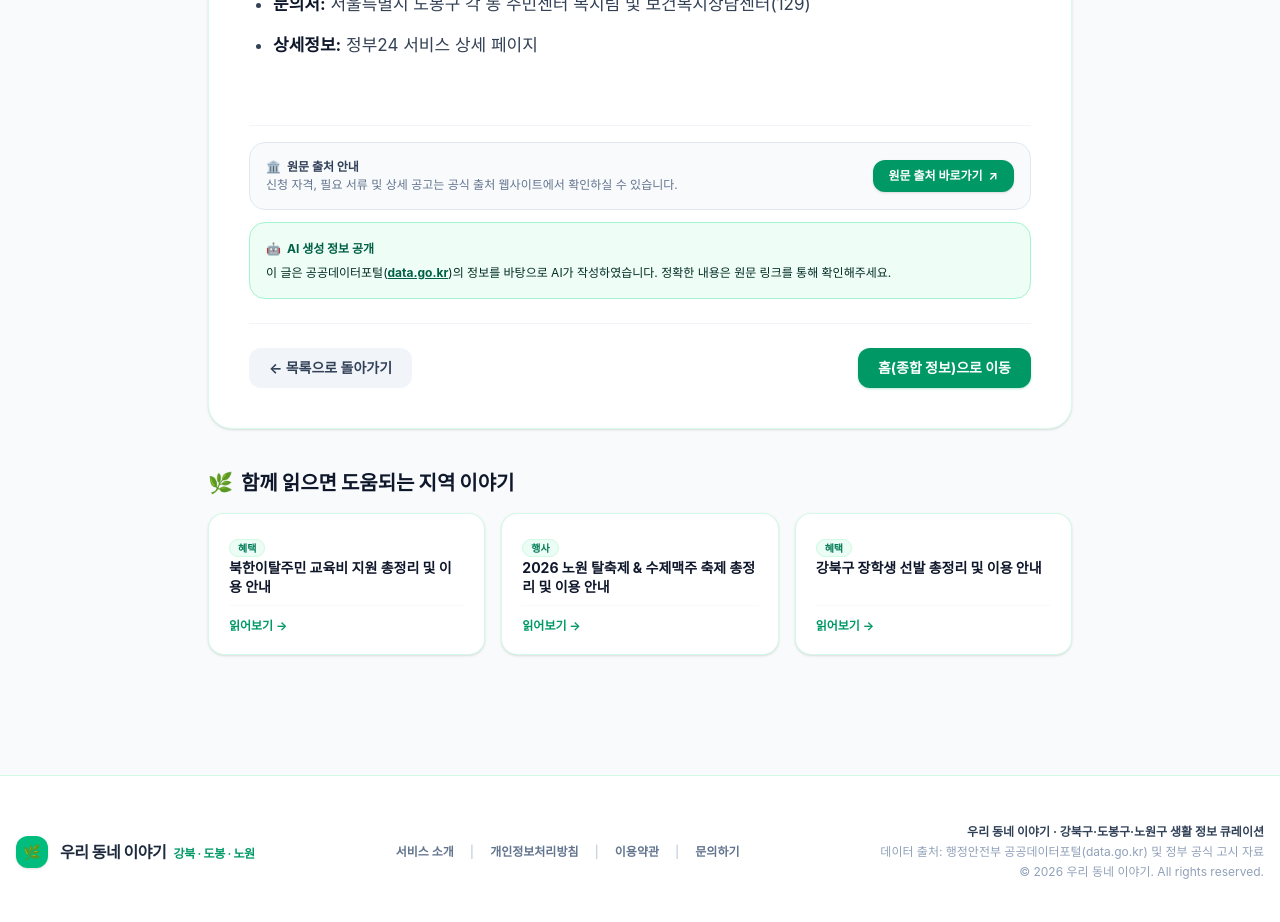
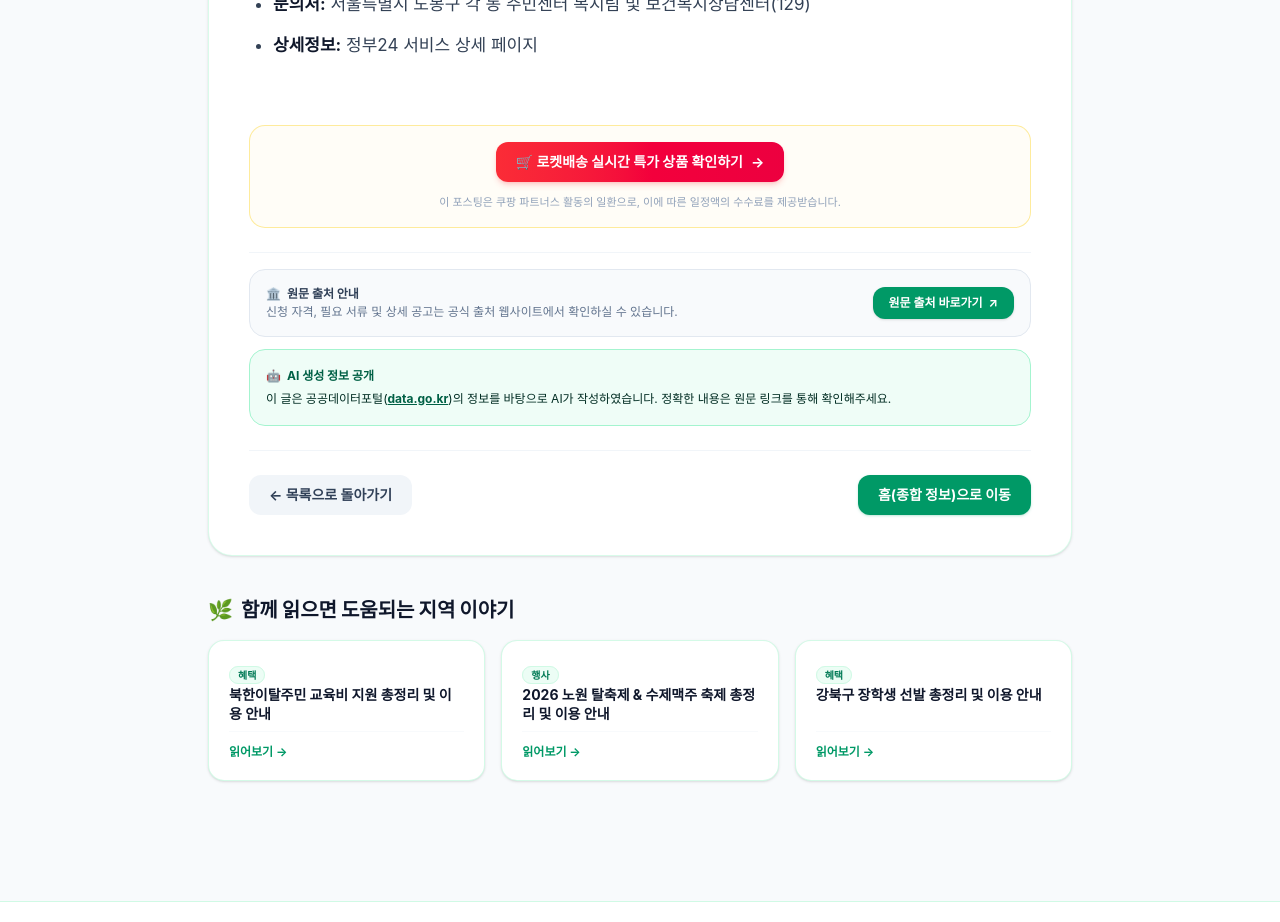
Before and after one commit to editor823/my-local-info_n, a Next.js app: page /blog/dobong-childbirth-support-allowance in a window 1280 px wide. Shown: the part 3640-4562 px from the top of the page. Built offline with nearby package versions, Linux system fonts and the light colour scheme; no server answers.

Commit message:
SEO 최적화 및 AdSense 설정

```diff
--- a/src/app/blog/[slug]/page.tsx
+++ b/src/app/blog/[slug]/page.tsx
@@ -5,6 +5,7 @@ import remarkGfm from "remark-gfm";
 import Header from "@/components/Header";
 import Footer from "@/components/Footer";
 import AdBanner from "@/components/AdBanner";
+import CoupangBanner from "@/components/CoupangBanner";
 import { getAllPosts, getPostBySlug } from "@/lib/posts";
 import localInfoData from "../../../../public/data/local-info.json";
 
@@ -215,6 +216,9 @@ export default async function BlogPostPage({
           {/* 본문 하단 애드센스 광고 영역 */}
           <AdBanner className="my-8" />
 
+          {/* 본문 하단 쿠팡 파트너스 배너 영역 */}
+          <CoupangBanner className="my-6" />
+
           {/* 원문 출처 링크 및 AI 생성 정보 공개 영역 */}
           <div className="space-y-3 pt-4 border-t border-slate-100">
             {/* 원문 출처 링크 표시 영역 */}
--- a/src/app/robots.ts
+++ b/src/app/robots.ts
@@ -1,4 +1,6 @@
 import { MetadataRoute } from "next";
+
+export const dynamic = "force-static";
 
 export default function robots(): MetadataRoute.Robots {
   const siteUrl = process.env.NEXT_PUBLIC_SITE_URL || "https://my-local-info-n.pages.dev";
--- a/src/app/sitemap.ts
+++ b/src/app/sitemap.ts
@@ -1,5 +1,7 @@
 import { MetadataRoute } from "next";
 import { getAllPosts } from "@/lib/posts";
+
+export const dynamic = "force-static";
 
 export default function sitemap(): MetadataRoute.Sitemap {
   const siteUrl = process.env.NEXT_PUBLIC_SITE_URL || "https://my-local-info-n.pages.dev";
--- /dev/null
+++ b/src/components/CoupangBanner.tsx
@@ -0,0 +1,36 @@
+"use client";
+
+interface CoupangBannerProps {
+  className?: string;
+}
+
+export default function CoupangBanner({ className = "" }: CoupangBannerProps) {
+  const partnerId = process.env.NEXT_PUBLIC_COUPANG_PARTNER_ID;
+
+  // partnerId가 없거나 "나중에_입력" 또는 빈 문자열이면 렌더링하지 않음
+  if (!partnerId || partnerId.trim() === "" || partnerId.trim() === "나중에_입력") {
+    return null;
+  }
+
+  return (
+    <aside
+      aria-label="쿠팡 파트너스 추천 상품 안내"
+      className={`my-6 p-4 rounded-2xl border border-amber-200/80 bg-amber-50/40 text-center ${className}`}
+    >
+      <div className="flex flex-col items-center justify-center gap-3">
+        <a
+          href={`https://link.coupang.com/a/${partnerId}`}
+          target="_blank"
+          rel="noopener noreferrer nofollow"
+          className="inline-flex items-center gap-2 px-5 py-2.5 rounded-xl bg-gradient-to-r from-red-500 to-rose-600 text-white font-bold text-xs sm:text-sm shadow-md shadow-red-500/20 hover:brightness-105 transition-all"
+        >
+          <span>🛒 로켓배송 실시간 특가 상품 확인하기</span>
+          <span>&rarr;</span>
+        </a>
+        <p className="text-[11px] text-slate-400">
+          이 포스팅은 쿠팡 파트너스 활동의 일환으로, 이에 따른 일정액의 수수료를 제공받습니다.
+        </p>
+      </div>
+    </aside>
+  );
+}
```
